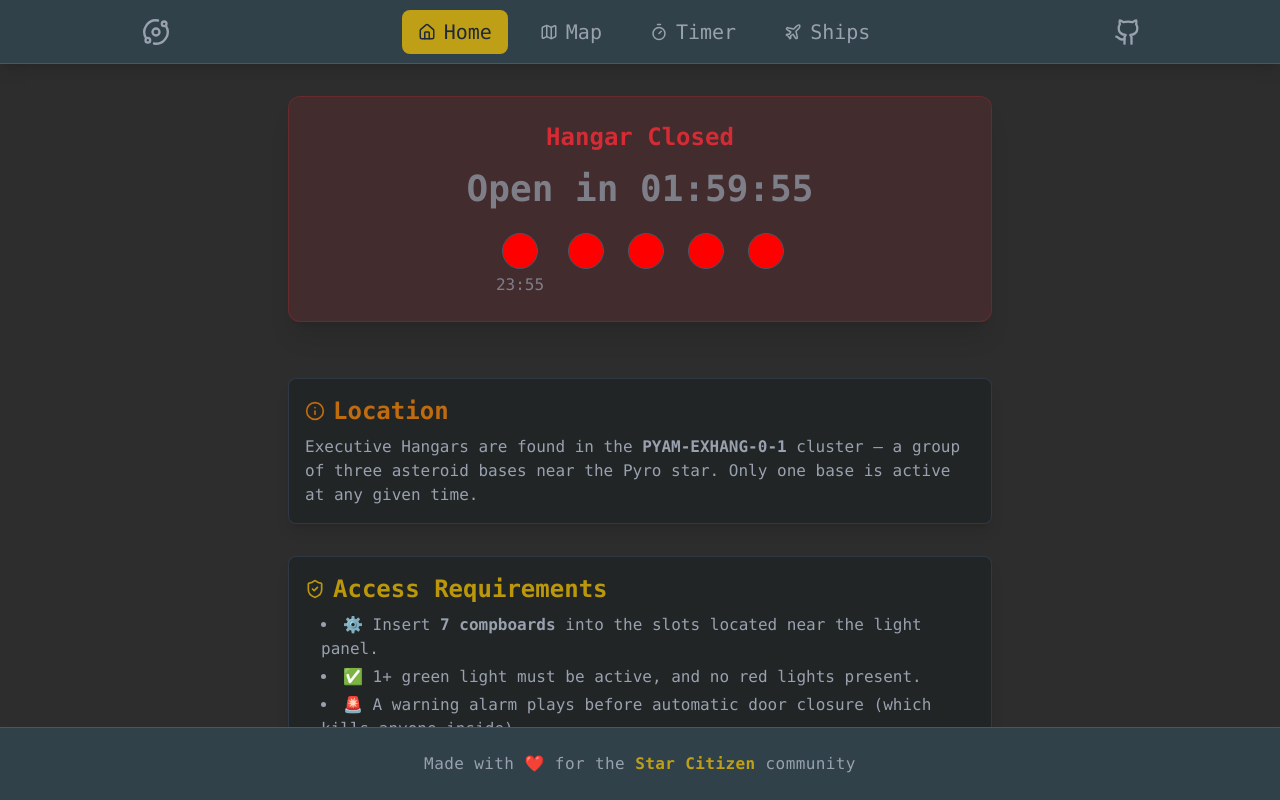
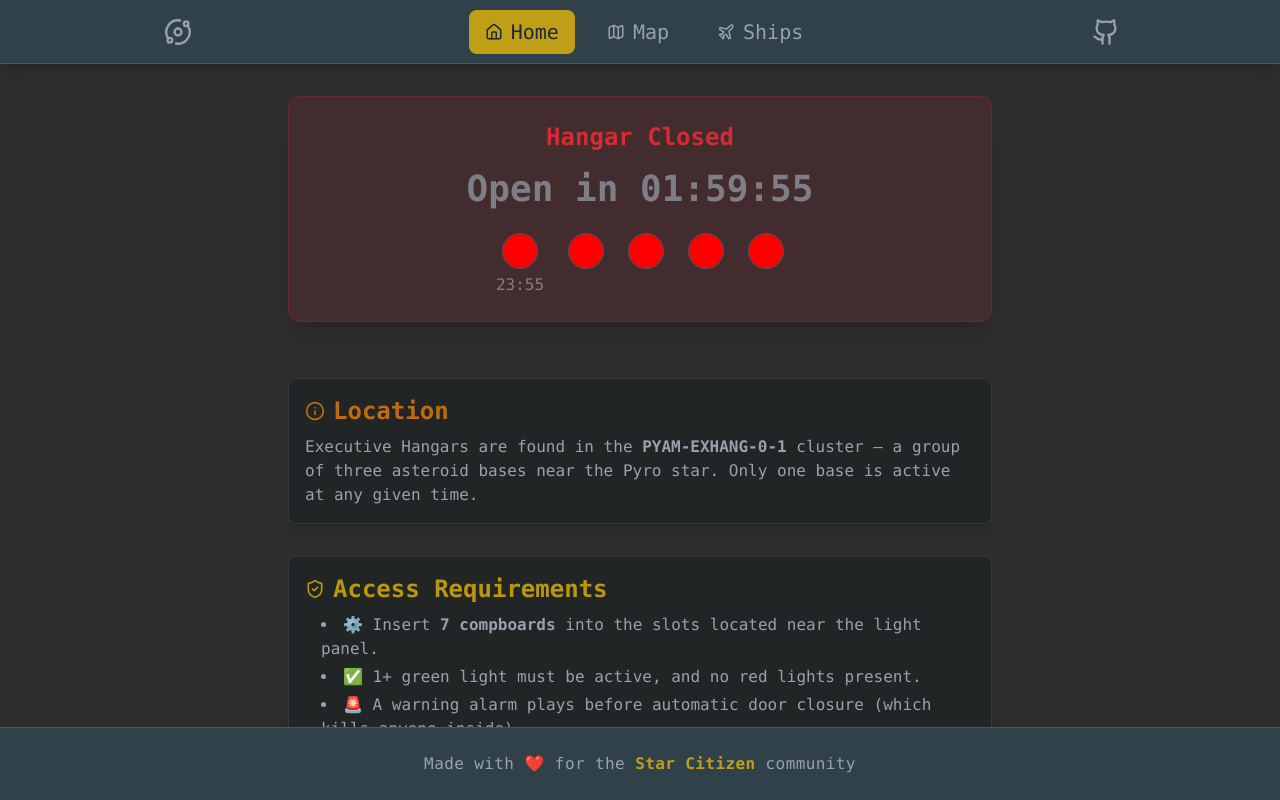
Before and after one commit to Feareis/Star-Citizen_Executive-Hangar, a React (Vite) app: page / in a window 1280 px wide. Built offline with nearby package versions, Linux system fonts and the light colour scheme.

Commit message:
update nav + map

```diff
--- a/src/components/Navbar.tsx
+++ b/src/components/Navbar.tsx
@@ -67,9 +67,7 @@
 const navLinks = [
   { to: "/", label: "Home", icon: Home },
   { to: "/map", label: "Map", icon: Map },
-  { to: "/timer", label: "Timer", icon: Timer },
   { to: "/ship-reward", label: "Ships", icon: Plane },
-  // { to: "/about", label: "About", icon: Wrench },
 ];
 
 // External social links
--- a/src/components/card/HangarTimerCard.tsx
+++ b/src/components/card/HangarTimerCard.tsx
@@ -82,7 +82,7 @@
 
         setLights(newLights);
         setStatus("open");
-        setTimer(`Open for ${formatTime(greenTime)}`);
+        setTimer(`Reset in ${formatTime(greenTime)}`);
       } else {
         setLights(Array(5).fill("black"));
         setStatus("reset");
@@ -138,7 +138,7 @@
 
       <div className="text-4xl font-semibold text-center text-gray-400/70 mb-6">
         {status === "reset"
-          ? `${formatTime(Math.max(0, BLACK_PHASE - (cycleElapsed - RED_PHASE - GREEN_PHASE))).slice(3)}`
+          ? `Charging in ${formatTime(Math.max(0, BLACK_PHASE - (cycleElapsed - RED_PHASE - GREEN_PHASE))).slice(3)}`
           : Timer}
       </div>
 
--- a/src/pages/Map.tsx
+++ b/src/pages/Map.tsx
@@ -48,7 +48,7 @@
       </aside>
 
       {/* Map viewer */}
-      <main className="flex-1 bg-[#212526] rounded-lg border border-gray-700/70 flex items-center justify-center overflow-hidden">
+      <main className="flex-1 bg-[#111219] rounded-lg border border-gray-700/70 flex items-center justify-center overflow-hidden">
         {selectedMap ? (
           <div className="w-full h-full rounded-lg shadow-lg overflow-hidden">
             <TransformWrapper
```
